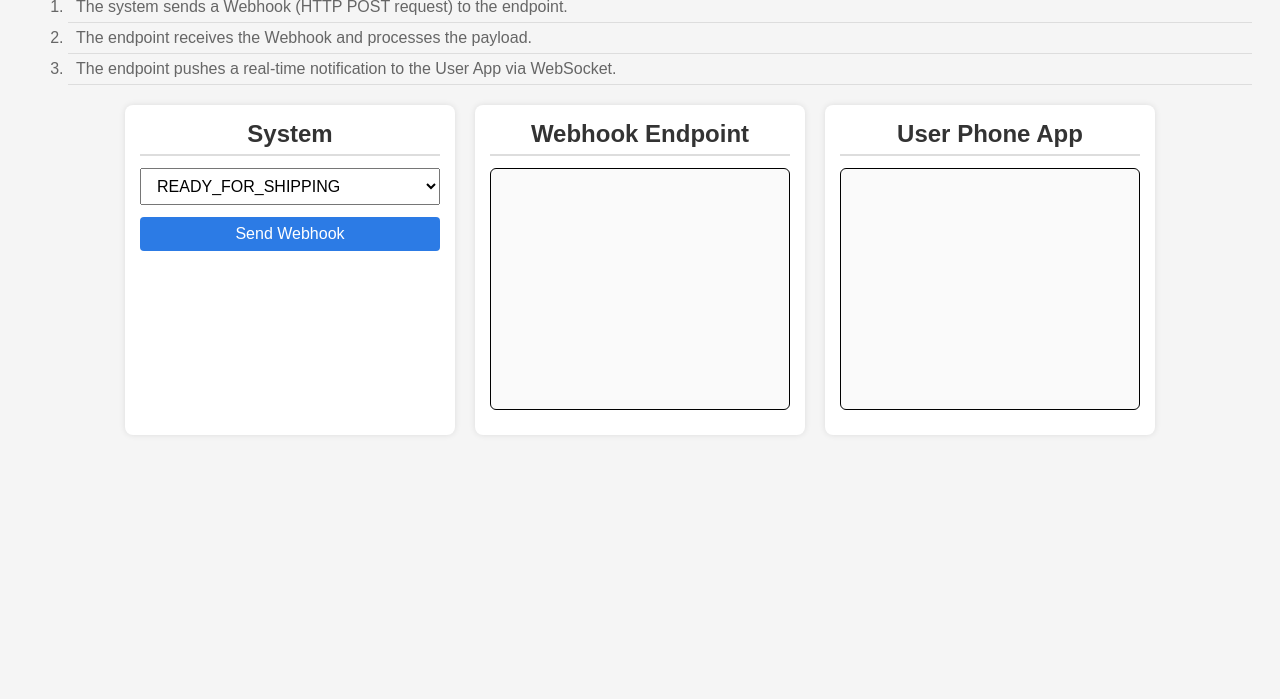
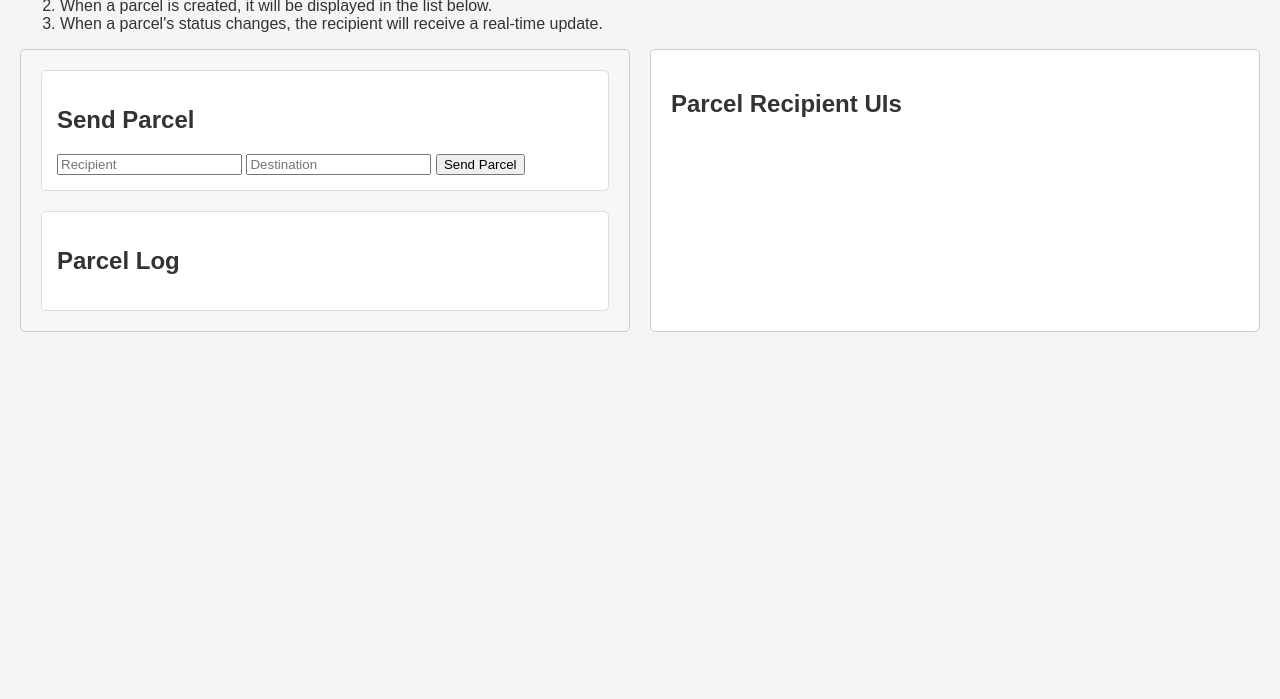
Before and after one commit to ivanle0/package-tracker, a website: page public/index.html in a window 1280 px wide. Shown: the part 101-800 px from the top of the page. Drawn offline with nearby package versions, Linux system fonts and the light colour scheme; no server answers.

Commit message:
Basic HTML and CSS

```diff
--- a/public/index.html
+++ b/public/index.html
@@ -2,40 +2,42 @@
 <html lang="en">
 <head>
   <meta charset="UTF-8" />
-  <title>Parcel Notification System: Webhook to Real-Time App Update</title>
+  <title>Parcel Tracking System</title>
   <link rel="stylesheet" href="style.css" />
 </head>
 <body>
-  <h1>Parcel Notification System: Webhook to Real-Time App Update</h1>
+  <h1>Parcel Tracking System</h1>
   <ol class="sub">
-    <li>The system sends a Webhook (HTTP POST request) to the endpoint.</li>
-    <li>The endpoint receives the Webhook and processes the payload.</li>
-    <li>The endpoint pushes a real-time notification to the User App via WebSocket.</li>
+    <li>Simple Parcel Tracking System allows you to create parcels and track their status in real-time.</li>
+    <li>When a parcel is created, it will be displayed in the list below.</li>
+    <li>When a parcel's status changes, the recipient will receive a real-time update.</li>
   </ol>
 
   <div class="flow-container">
-    <div class="box server">
-      <h2>System</h2>
-      <select id="message-select">
-        <option value="READY_FOR_SHIPPING">READY_FOR_SHIPPING</option>
-        <option value="PICKED_UP_BY_COURIER">PICKED_UP_BY_COURIER</option>
-        <option value="ARRIVED_AT_HUB">ARRIVED_AT_HUB</option>
-        <option value="DELIVERED">DELIVERED</option>
-        <option value="DELIVERY_FAILED">DELIVERY_FAILED</option>
-      </select>
-      <button id="send-btn">Send Webhook</button>
+
+  <div class="left">
+    <div class="box">
+      <h2>Send Parcel</h2>
+      <form id="parcel-form">
+        <input type="text" id="recipient" placeholder="Recipient" required />
+        <input type="text" id="destination" placeholder="Destination" required />
+        <button type="submit">Send Parcel</button>
+      </form>
     </div>
 
-    <div class="box webhook">
-      <h2>Webhook Endpoint</h2>
-      <ul id="webhook-log"></ul>
-    </div>
-
-    <div class="box phone">
-      <h2>User Phone App</h2>
-      <ul id="push-log"></ul>
+    <div class="box">
+      <h2>Parcel Log</h2>
+      <div id="parcel-list"></div>
     </div>
   </div>
+
+  <div class="right">
+    <h2>Parcel Recipient UIs</h2>
+    <div id="recipient-grid" class="recipient-grid"></div>
+  </div>
+
+</div>
+
 
   <script src="/socket.io/socket.io.js"></script>
   <script src="script.js"></script>
--- a/public/style.css
+++ b/public/style.css
@@ -1,104 +1,47 @@
 body {
   font-family: Arial, sans-serif;
-  padding: 20px;
+  margin: 20px;
   background: #f5f5f5;
   color: #333;
 }
 
-h1 {
-  margin-bottom: 0.2em;
+.flow-container {
+  display: flex;
+  gap: 20px;
+  flex-wrap: nowrap;
 }
 
-.sub {
-  color: #666666;
-  margin-top: 0;
-  margin-bottom: 20px;
+.left, .right {
+  flex: 1;
+  min-width: 300px;
+  padding: 20px;
+  box-sizing: border-box;
+  border: 1px solid #ccc;
+  border-radius: 5px;
+  background-color: white;
 }
 
-.flow-container {
+.left {
   display: flex;
-  align-items: flex-start;
+  flex-direction: column;
   gap: 20px;
-  flex-wrap: wrap;
-  justify-content: center;
+  background-color: #f7f7f7;
 }
 
 .box {
-  background: white;
   padding: 15px;
-  border-radius: 8px;
-  box-shadow: 0 0 6px rgba(0,0,0,0.1);
-  width: 300px;
-  min-height: 300px;
-  display: flex;
-  flex-direction: column;
-  justify-content: flex-start;
+  border: 1px solid #ddd;
+  border-radius: 5px;
+  background-color: #fff;
+  box-sizing: border-box;
 }
 
-.box h2 {
-  margin-top: 0;
-  font-weight: 600;
-  border-bottom: 2px solid #ddd;
-  padding-bottom: 6px;
-  margin-bottom: 12px;
-  text-align: center;
-}
-
-select, button {
-  padding: 8px 12px;
-  font-size: 1rem;
-  margin-bottom: 12px;
-  max-width: 100%;
-}
-
-button {
-  cursor: pointer;
-  background-color: #2c7be5;
-  color: white;
-  border: none;
-  border-radius: 4px;
-  transition: background-color 0.3s ease;
-}
-
-button:hover {
-  background-color: #1a5fcc;
-}
-
-ul {
-  list-style: none;
-  padding-left: 10px;
-  margin: 0;
-  overflow-y: auto;
-  border: 1px solid black;
-  border-radius: 6px;
-  background: #fafafa;
-  flex-grow: 1;
-  max-height: 240px;
-}
-
-li {
-  padding: 6px 8px;
-  border-bottom: 1px solid #ddd;
-}
-
-li.flash {
-  animation: flashBg 1s ease;
-}
-
-@keyframes flashBg {
-  0% { background-color: #ffff99; }
-  100% { background-color: transparent; }
-}
-
-/* Responsive */
-@media (max-width: 980px) {
+@media (max-width: 650px) {
   .flow-container {
     flex-direction: column;
-    align-items: center;
   }
-
-  .box {
-    width: 90%;
-    max-width: 400px;
+  .left, .right {
+    width: 100%;
+    min-width: auto;
   }
 }
```
